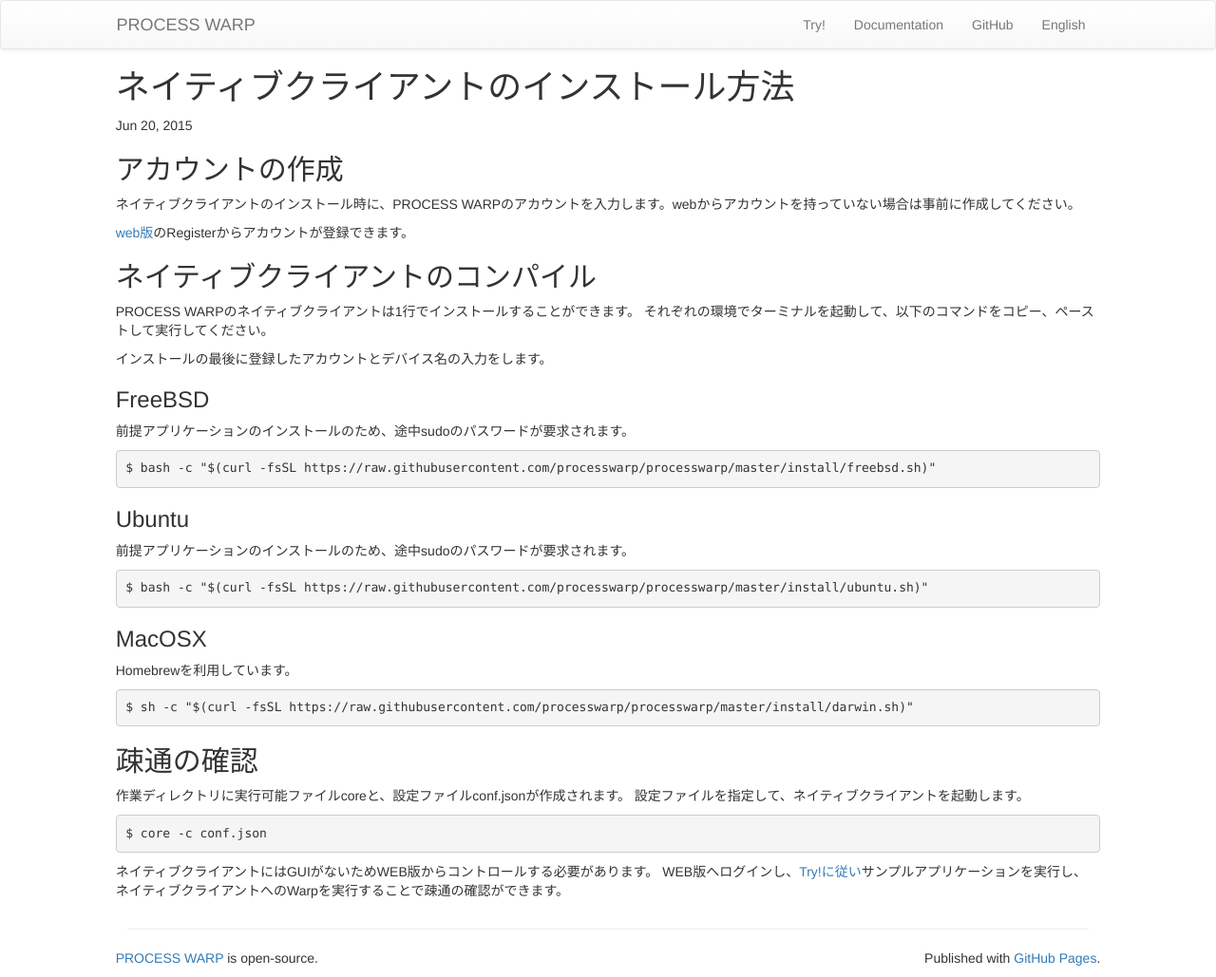
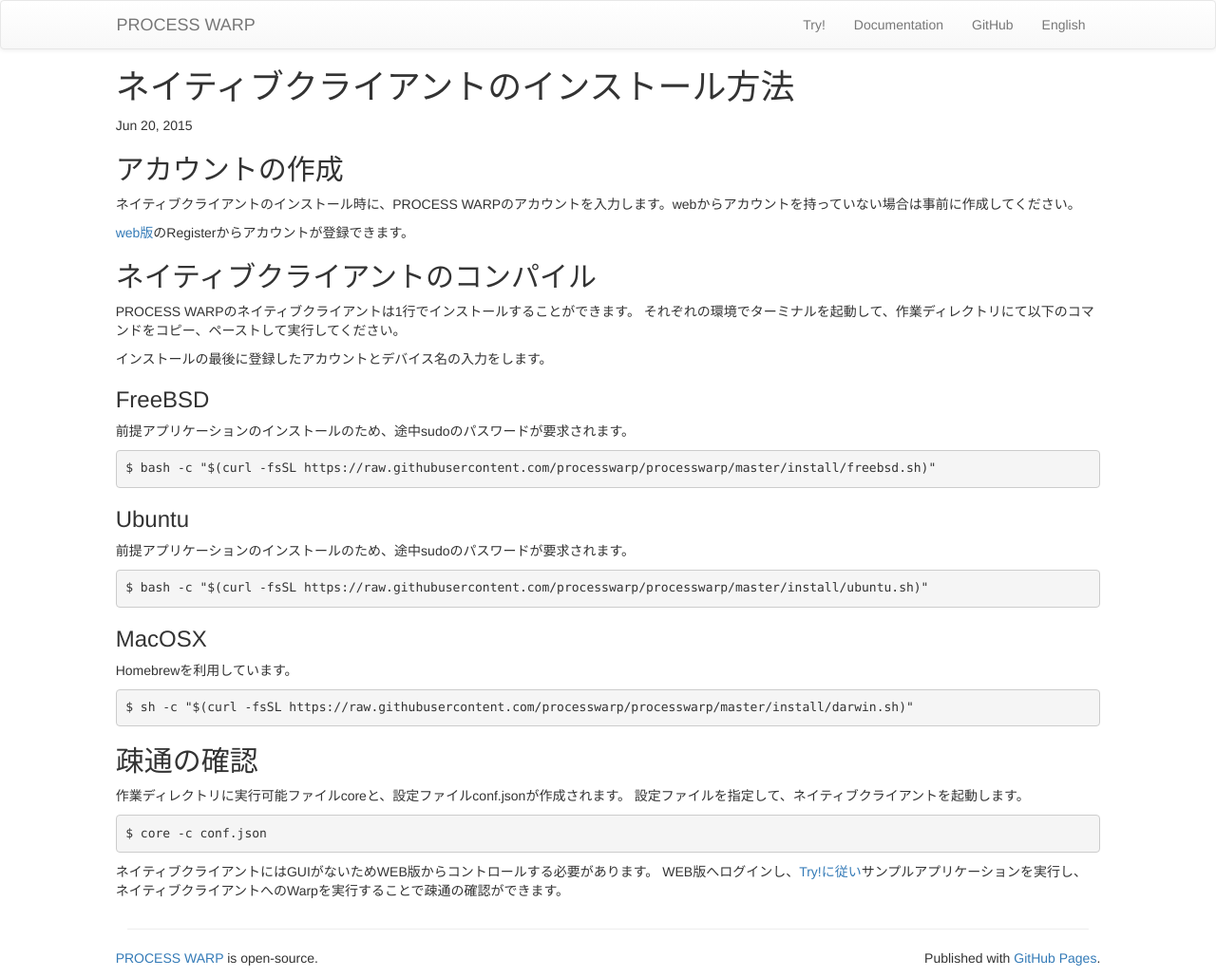
Before and after one commit to processwarp/processwarp.github.io, a Jekyll site: the page built from _posts/2015-06-21-ja-required_install.md, in a window 1280 px wide. Shown: the whole page at 95% size. Built offline with Jekyll 4.4.1, drawn with Linux system fonts in a browser that asks for light colours; nearby versions of some CDN libraries.

Commit message:
add one more word

```diff
--- a/_posts/2015-06-21-ja-required_install.md
+++ b/_posts/2015-06-21-ja-required_install.md
@@ -15,7 +15,7 @@
 ## ネイティブクライアントのコンパイル
 
 PROCESS WARPのネイティブクライアントは1行でインストールすることができます。
-それぞれの環境でターミナルを起動して、以下のコマンドをコピー、ペーストして実行してください。
+それぞれの環境でターミナルを起動して、作業ディレクトリにて以下のコマンドをコピー、ペーストして実行してください。
 
 インストールの最後に登録したアカウントとデバイス名の入力をします。
 
```
